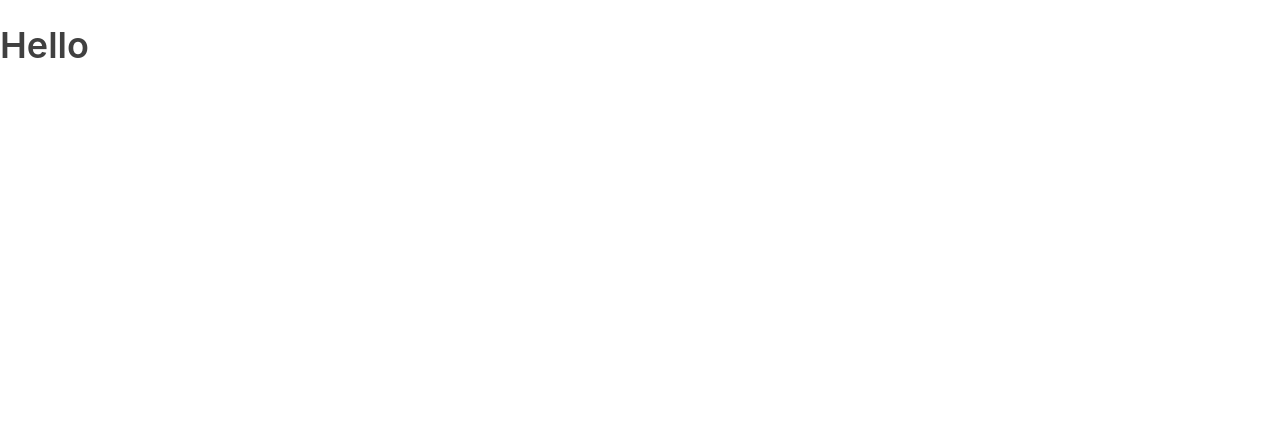
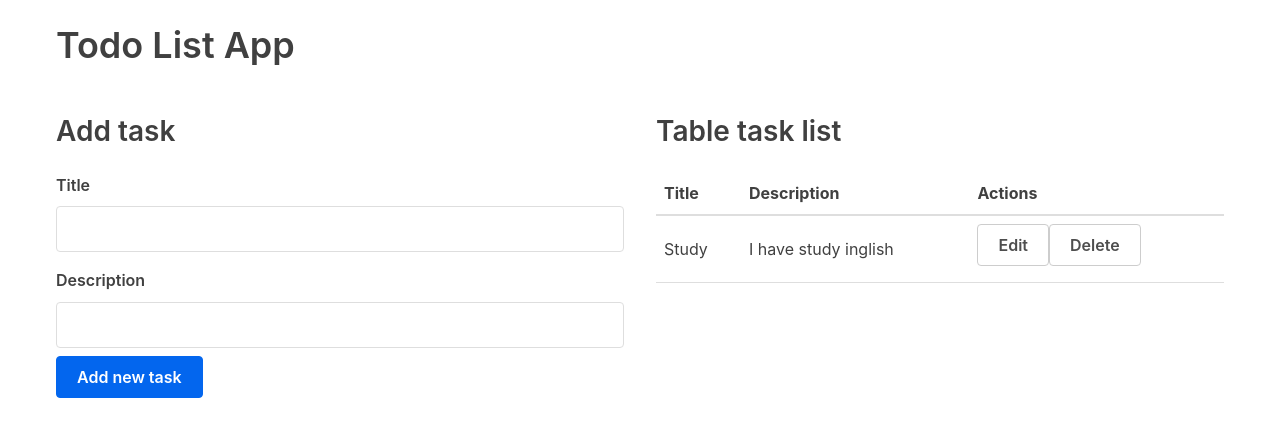
Before and after one commit to thimfont/todolist, a React (Create React App) app: page / in a window 1280 px wide. Shown: the top 436 px of the page. Built offline with nearby package versions, Linux system fonts and the light colour scheme.

Commit message:
feat: create layout for registration form and table list.

```diff
--- a/src/App.js
+++ b/src/App.js
@@ -1,7 +1,50 @@
-function App() {
+import React from 'react'
+
+const App = () => {
   return (
-    <h1>Hello</h1>
-  );
+    <div className="container">
+      <h1>Todo List App</h1>
+
+      <div className="flex-row">
+        <div className="flex-large">
+          <h3>Add task</h3>
+
+          <form>
+            <label>Title</label>
+            <input type="text" name="title" value="" />
+
+            <label>Description</label>
+            <input type="text" name="description" value="" />
+
+            <button>Add new task</button>
+          </form>
+        </div>
+
+        <div className="flex-large">
+          <h3>Table task list</h3>
+          <table>
+            <thead>
+              <tr>
+                <th>Title</th>
+                <th>Description</th>
+                <th>Actions</th>
+              </tr>
+            </thead>
+            <tbody>
+              <tr>
+                <td>Study</td>
+                <td>I have study inglish</td>
+                <td>
+                  <button className="button muted-button">Edit</button>
+                  <button className="button muted-button">Delete</button>
+                </td>
+              </tr>
+            </tbody>
+          </table>
+        </div>
+      </div>
+    </div>
+  )
 }
 
 export default App;
```
